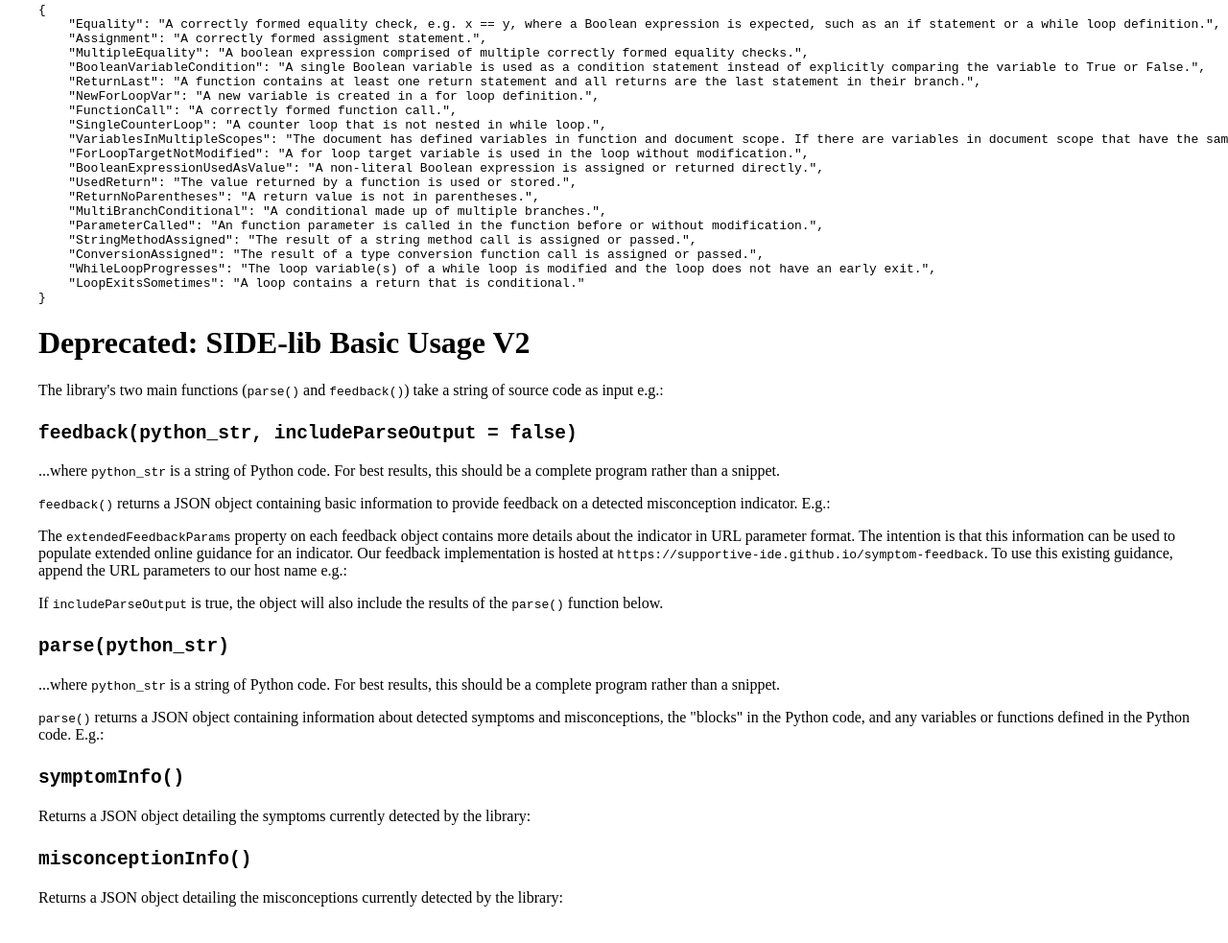
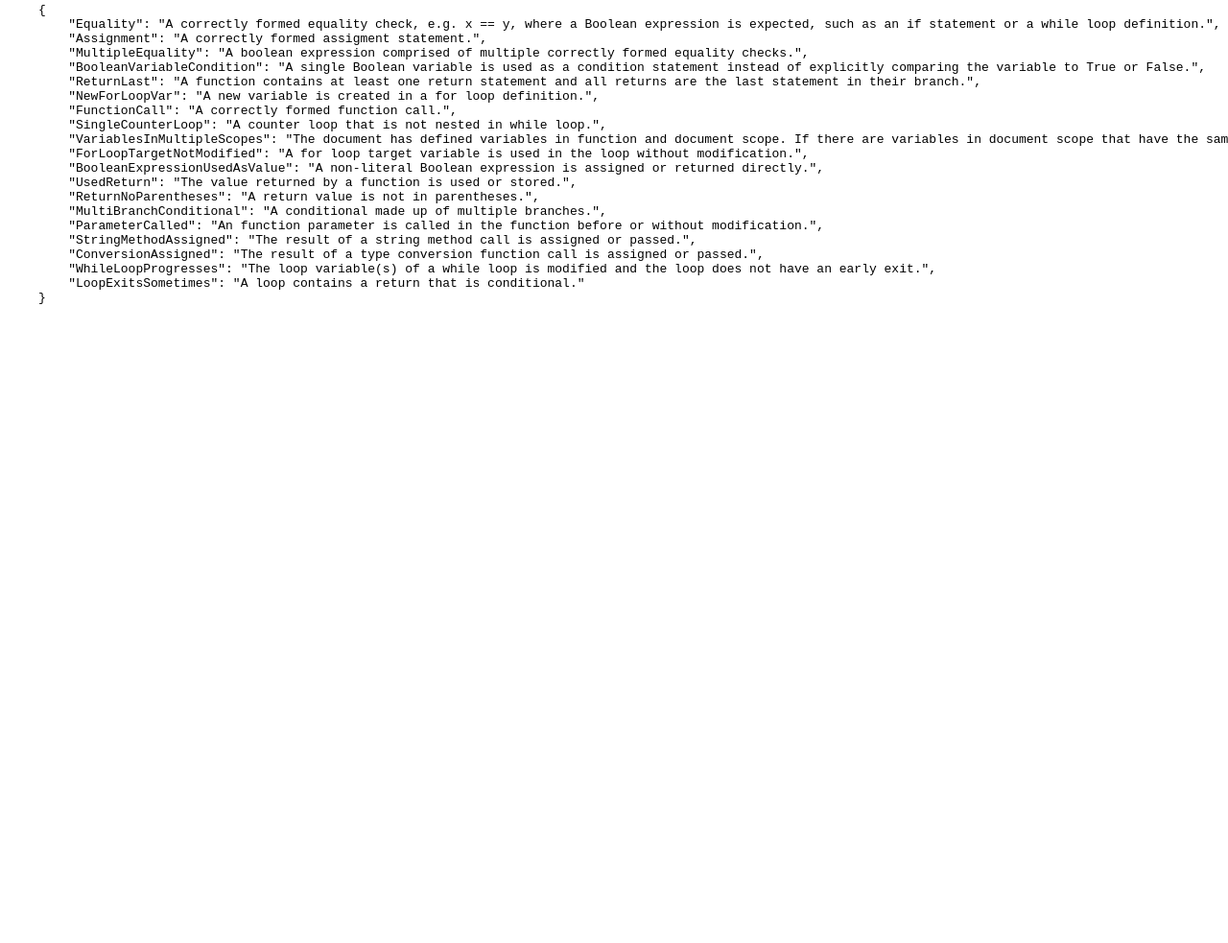
Before and after one commit to Supportive-IDE/SIDE-lib, a plain HTML site: page example/index.html in a window 1280 px wide. Shown: the part 4866-5849 px from the top of the page at 96% size. After the commit the page ends 5237 px from the top, so only its background shows below. Drawn offline with Linux system fonts and the light colour scheme.

```diff
--- a/example/index.html
+++ b/example/index.html
@@ -38,23 +38,6 @@
         <h2><code>conceptInfo()</code></h2>
         <p>Returns a JSON object detailing the concepts currently detected by the library:</p>
         <pre id="concepts"></pre>
-        <h1>Deprecated: SIDE-lib Basic Usage V2</h1>
-        <p>The library's two main functions (<code>parse()</code> and <code>feedback()</code>) take a string of source code as input e.g.:</p>
-        <pre id="code"></pre>
-        <h2><code>feedback(python_str, includeParseOutput = false)</code></h2>
-        <p>...where <code>python_str</code> is a string of Python code. For best results, this should be a complete program rather than a snippet.</p>
-        <p><code>feedback()</code> returns a JSON object containing basic information to provide feedback on a detected misconception indicator. E.g.:</p>
-        <p>The <code>extendedFeedbackParams</code> property on each feedback object contains more details about the indicator in URL parameter format. The intention is
-        that this information can be used to populate extended online guidance for an indicator. Our feedback implementation is hosted at <code>https://supportive-ide.github.io/symptom-feedback</code>.
-        To use this existing guidance, append the URL parameters to our host name e.g.:</p>
-        <p>If <code>includeParseOutput</code> is true, the object will also include the results of the <code>parse()</code> function below.</p>
-        <h2><code>parse(python_str)</code></h2>
-        <p>...where <code>python_str</code> is a string of Python code. For best results, this should be a complete program rather than a snippet.</p>
-        <p><code>parse()</code> returns a JSON object containing information about detected symptoms and misconceptions, the "blocks" in the Python code, and any variables or functions defined in the Python code. E.g.:</p>
-        <h2><code>symptomInfo()</code></h2>
-        <p>Returns a JSON object detailing the symptoms currently detected by the library:</p>
-        <h2><code>misconceptionInfo()</code></h2>
-        <p>Returns a JSON object detailing the misconceptions currently detected by the library:</p>
     </body>
     <script src="./main.js" type="module"></script>
 </html>
```
Also changed, not shown: 1 other file.
